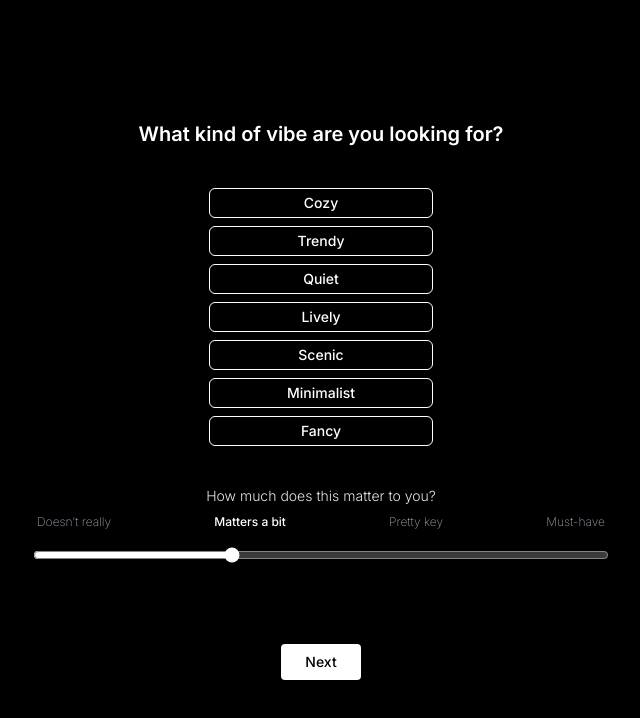
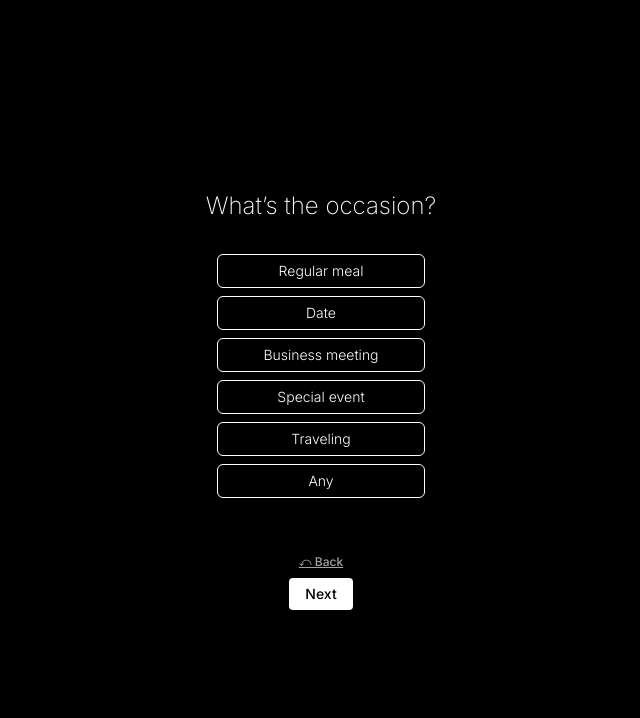
Before and after one commit to jysonn97/what-to-eat, a Next.js app: page /app in a window 1280 px wide. Shown: the top 718 px of the page, without its empty margins (319-959 px from the left). Built offline with nearby package versions, Linux system fonts and the light colour scheme.

Commit message:
Update app.js

```diff
--- a/pages/app.js
+++ b/pages/app.js
@@ -1,7 +1,23 @@
-import { useState } from "react";
+import { useState, useEffect } from "react";
 import { useRouter } from "next/router";
+import QuestionCard from "@/components/QuestionCard";
+import OptionButton from "@/components/OptionButton";
+import NavigationButtons from "@/components/NavigationButtons";
 
-const question = {
+const staticQuestions = [
+  {
+    key: "occasion",
+    question: "What’s the occasion?",
+    options: [
+      "Regular meal",
+      "Date",
+      "Business meeting",
+      "Special event",
+      "Traveling",
+      "Any"
+    ]
+  },
+  {
     key: "vibe",
     question: "What kind of vibe are you looking for?",
     options: [
@@ -11,53 +27,114 @@ const question = {
       "Lively",
       "Scenic",
       "Minimalist",
-    "Fancy"
+      "Fancy",
+      "Any"
     ]
-};
+  },
+  {
+    key: "time",
+    question: "What time are you planning to eat?",
+    options: ["Morning", "Lunch", "Dinner", "Late night", "Any"]
+  },
+  {
+    key: "duration",
+    question: "How long do you want to stay?",
+    options: ["Quick meal", "About an hour", "Take your time", "Any"]
+  }
+];
 
-const weightLabels = [
-  "Doesn’t really",
-  "Matters a bit",
-  "Pretty key",
-  "Must-have"
-];
+const weightLabels = ["Not a big deal", "Matters a bit", "Really matters"];
 
 export default function AppPage() {
   const router = useRouter();
+  const { location, answers: encodedAnswers } = router.query;
 
+  const [answers, setAnswers] = useState([]);
+  const [step, setStep] = useState(0);
   const [selected, setSelected] = useState([]);
-  const [weight, setWeight] = useState(1); // default
+  const [weight, setWeight] = useState(1); // default: "Matters a bit"
+
+  useEffect(() => {
+    const init = [];
+
+    if (location) {
+      init.push({ key: "location", answer: location });
+    }
+
+    if (encodedAnswers) {
+      try {
+        const parsed = JSON.parse(encodedAnswers);
+        init.push(...parsed);
+      } catch (err) {
+        console.error("Failed to parse answers from query", err);
+      }
+    }
+
+    setAnswers(init);
+  }, [location, encodedAnswers]);
+
+  const currentQuestion = staticQuestions[step];
+
+  const handleNext = () => {
+    if (!selected.length || !currentQuestion?.key) return;
+
+    const updatedAnswers = [
+      ...answers.filter((a) => a.key !== currentQuestion.key),
+      {
+        key: currentQuestion.key,
+        answer: selected[0],
+        weight: selected[0] === "Any" ? "Not specified" : weightLabels[weight]
+      }
+    ];
+
+    setAnswers(updatedAnswers);
+
+    if (step + 1 < staticQuestions.length) {
+      setStep(step + 1);
+      setSelected([]);
+      setWeight(1);
+    } else {
+      router.push(
+        `/recommendation?answers=${encodeURIComponent(
+          JSON.stringify(updatedAnswers)
+        )}`
+      );
+    }
+  };
+
+  const handleBack = () => {
+    if (step === 0) {
+      const params = new URLSearchParams({
+        location: location || "",
+        answers: JSON.stringify(answers.slice(1))
+      });
+      router.push(`/multi?${params.toString()}`);
+    } else {
+      setStep(step - 1);
+      setSelected([]);
+      setWeight(1);
+    }
+  };
 
   const handleOptionToggle = (option) => {
     setSelected([option]);
   };
 
-  const handleNext = () => {
-    const result = {
-      key: question.key,
-      answer: selected[0],
-      weight: weightLabels[weight]
-    };
-    console.log("🧠 Final answer:", result);
-    alert(`Logged to console:\n${JSON.stringify(result, null, 2)}`);
-    // router.push("/recommendation")
-  };
+  if (!currentQuestion) return null;
 
   return (
     <div className="min-h-screen bg-black text-white px-4 py-12 flex items-center justify-center font-extralight">
-      <div className="w-full max-w-xl space-y-10 text-center">
+      <div className="w-full max-w-xl space-y-8 text-center">
 
-        <h1 className="text-xl font-semibold">{question.question}</h1>
+        <QuestionCard question={currentQuestion.question} />
 
         <div className="flex flex-col gap-2 items-center">
-          {question.options.map((option) => (
+          {currentQuestion.options.map((option) => (
             <button
               key={option}
               onClick={() => handleOptionToggle(option)}
-              className={`w-56 px-3 py-1 text-sm rounded-md border transition ${
-                selected.includes(option)
-                  ? "bg-white text-black"
-                  : "border-white text-white"
+              className={`w-52 px-3 py-1.5 text-sm rounded-md border transition text-white font-light ${
+                selected.includes(option) ? "bg-white text-black" : "border-white"
               }`}
             >
               {option}
@@ -65,7 +142,9 @@ export default function AppPage() {
           ))}
         </div>
 
-        <div>
+        {/* Show weight slider only if selection exists and it's not 'Any' */}
+        {selected.length > 0 && selected[0] !== "Any" && (
+          <div className="pt-4">
             <label className="block text-sm text-gray-200 mb-2 font-light">
               How much does this matter to you?
             </label>
@@ -82,17 +161,24 @@ export default function AppPage() {
             <input
               type="range"
               min="0"
-            max="3"
+              max="2"
               value={weight}
               onChange={(e) => setWeight(parseInt(e.target.value))}
               className="w-full accent-white"
             />
           </div>
+        )}
 
-        <div className="pt-6 flex justify-center">
+        <div className="pt-6 flex flex-col gap-2 items-center">
+          <button
+            onClick={handleBack}
+            className="text-xs text-neutral-400 hover:text-white transition underline"
+          >
+            ⤺ Back
+          </button>
           <button
             onClick={handleNext}
-            className="px-6 py-2 bg-white text-black rounded hover:opacity-90 text-sm"
+            className="px-4 py-1.5 bg-white text-black rounded hover:opacity-90 text-sm"
           >
             Next
           </button>
```
Lines whose indentation alone changed are shown as unchanged.
